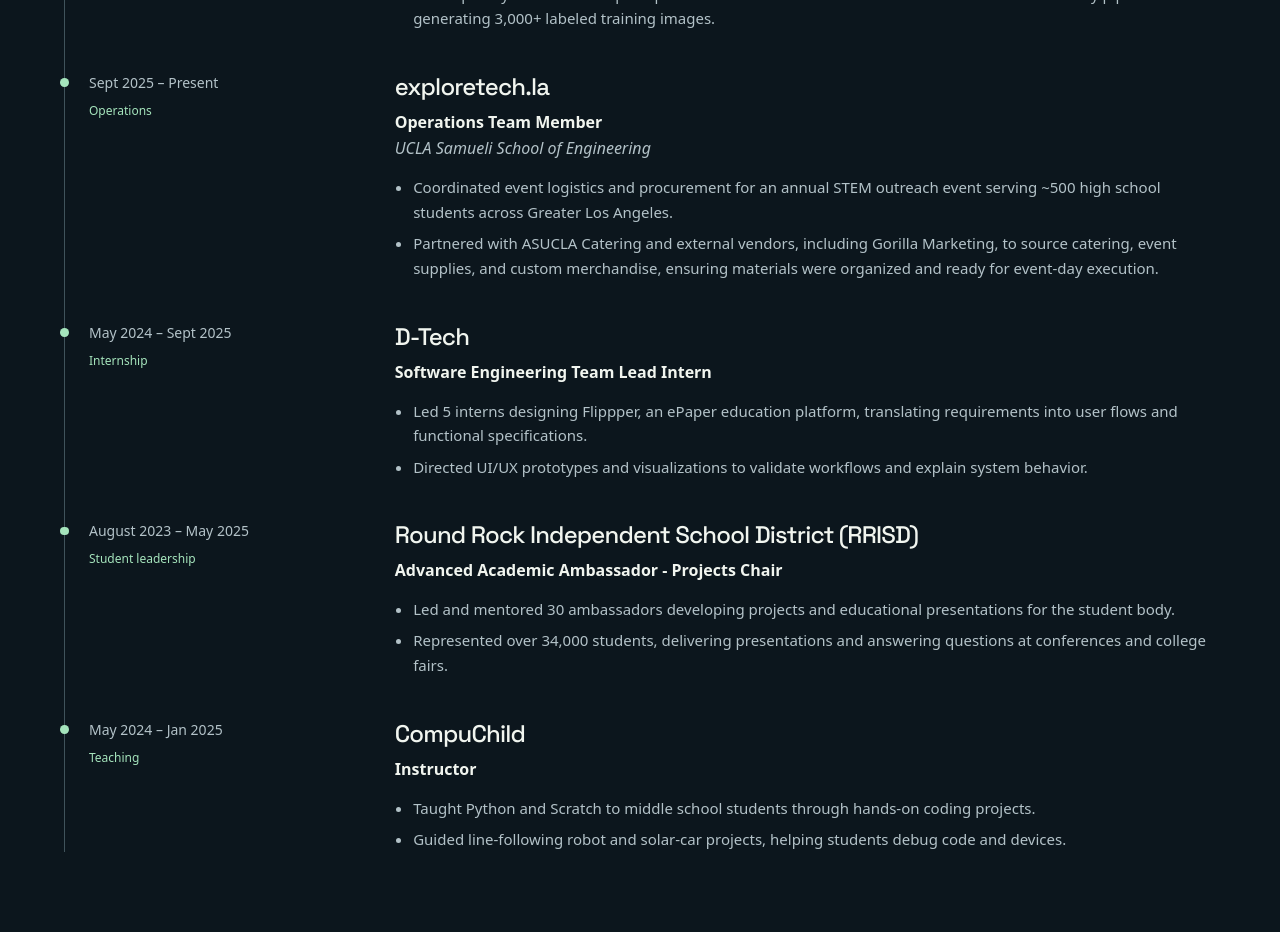
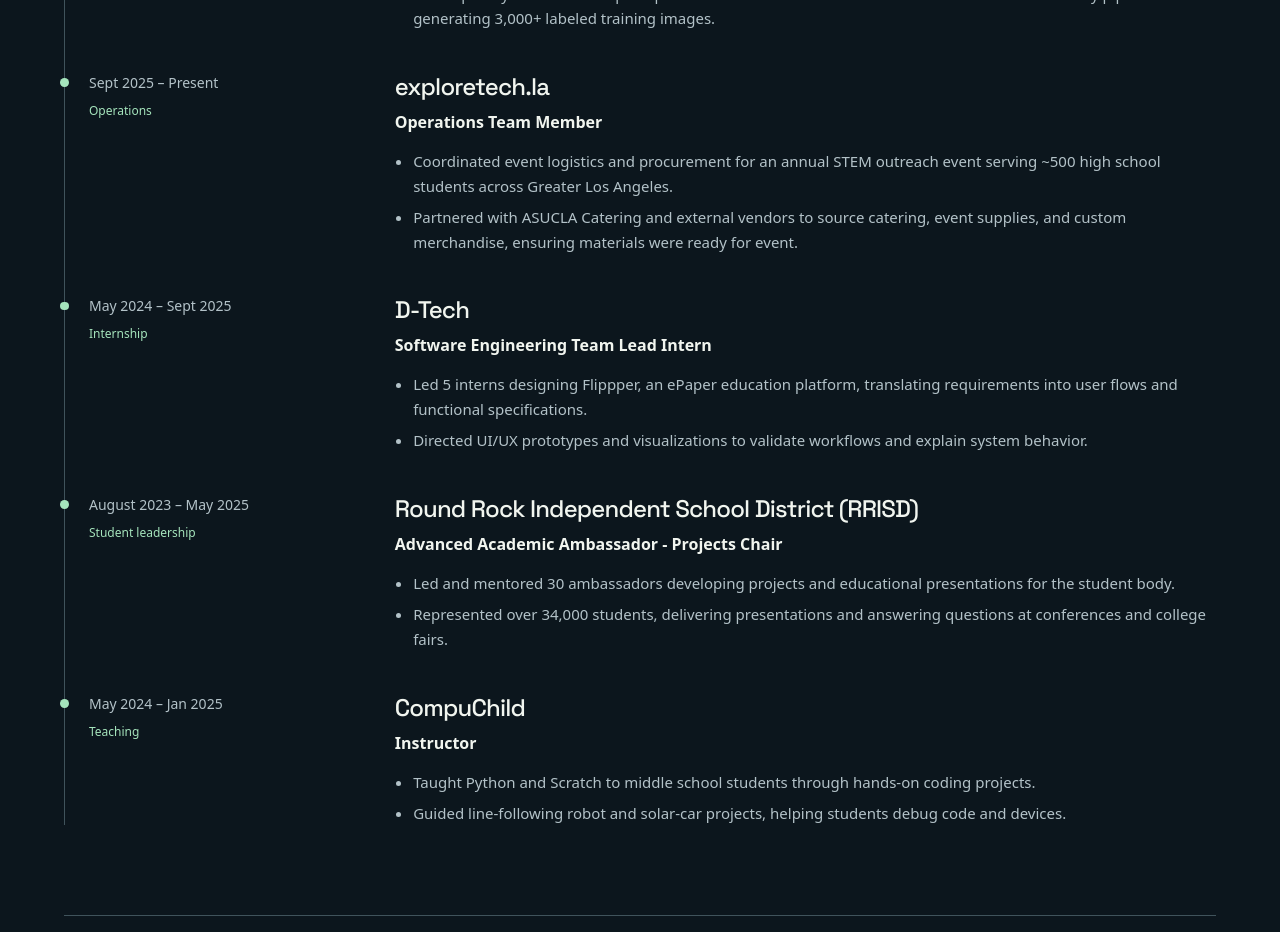
Before and after one commit to singhsitanshu/Portfolio, a React (Vite) app: page / in a window 1280 px wide. Shown: the part 2240-3172 px from the top of the page. Built offline with nearby package versions, Linux system fonts and the light colour scheme.

Commit message:
Fixed exploretech entry

```diff
--- a/src/content/portfolio.ts
+++ b/src/content/portfolio.ts
@@ -74,11 +74,10 @@
   },
   {
     organization: 'exploretech.la', role: 'Operations Team Member',
-    affiliation: 'UCLA Samueli School of Engineering',
     dates: 'Sept 2025 – Present', category: 'Operations',
     contributions: [
       'Coordinated event logistics and procurement for an annual STEM outreach event serving ~500 high school students across Greater Los Angeles.',
-      'Partnered with ASUCLA Catering and external vendors, including Gorilla Marketing, to source catering, event supplies, and custom merchandise, ensuring materials were organized and ready for event-day execution.',
+      'Partnered with ASUCLA Catering and external vendors to source catering, event supplies, and custom merchandise, ensuring materials were ready for event.',
     ],
   },
   {
--- a/src/pages/Home.tsx
+++ b/src/pages/Home.tsx
@@ -55,7 +55,6 @@
           <div className="experience-entry">
             <h3>{entry.organization}</h3>
             <p className="experience-role">{entry.role}</p>
-            {'affiliation' in entry && <p className="muted"><em>{entry.affiliation}</em></p>}
             <ul>{entry.contributions.map(contribution => <li key={contribution}>{contribution}</li>)}</ul>
           </div>
         </li>)}
```
Also changed, not shown: 1 other file (tests, documents, lock files or other folders).
